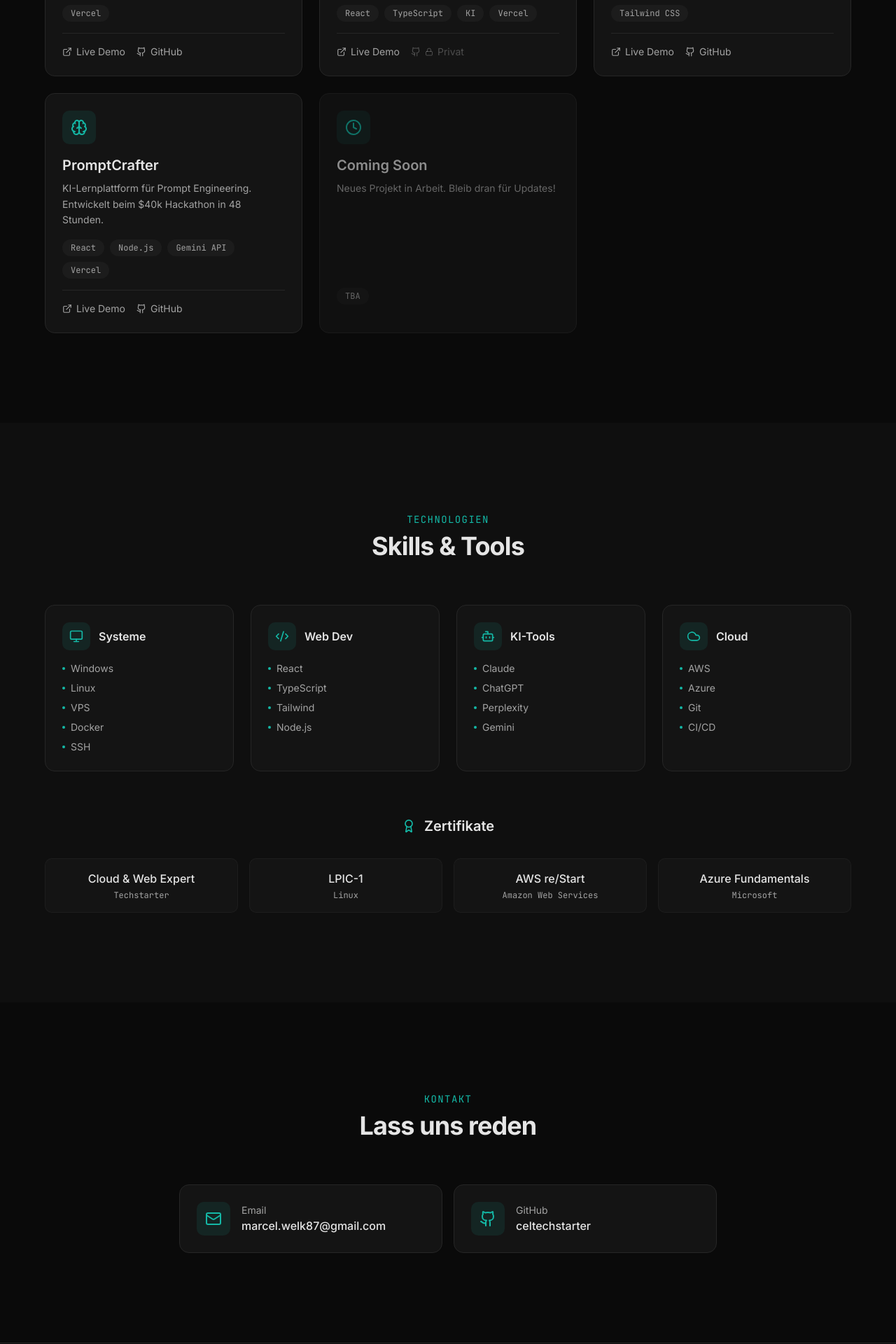
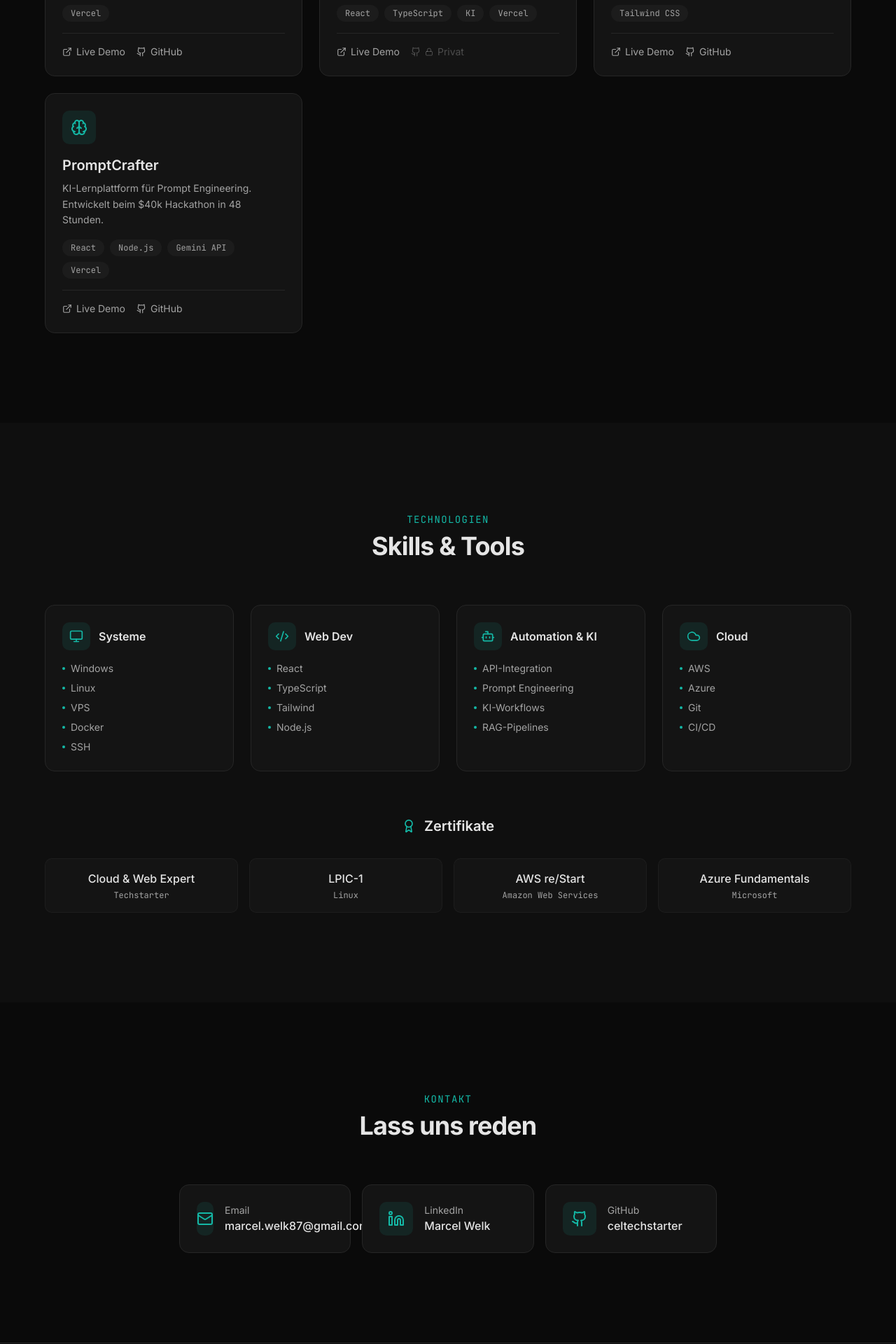
Before and after one commit to celtechstarter/portfolio, a Next.js app: page / in a window 1280 px wide. Shown: the part 1340-3260 px from the top of the page at 70% size. Built offline with nearby package versions, Linux system fonts and the light colour scheme.

Commit message:
cleanup: remove AI tooling artifacts, add LinkedIn, update skills

```diff
--- a/components/contact.tsx
+++ b/components/contact.tsx
@@ -1,4 +1,4 @@
-import { Mail, Github } from "lucide-react"
+import { Mail, Github, Linkedin } from "lucide-react"
 
 const contactLinks = [
   {
@@ -6,6 +6,12 @@ const contactLinks = [
     value: "marcel.welk87@gmail.com",
     href: "mailto:marcel.welk87@gmail.com",
     icon: <Mail size={24} />,
+  },
+  {
+    label: "LinkedIn",
+    value: "Marcel Welk",
+    href: "https://www.linkedin.com/in/marcel-welk-572a412ab/",
+    icon: <Linkedin size={24} />,
   },
   {
     label: "GitHub",
@@ -28,7 +34,7 @@ export function Contact() {
           </h2>
         </div>
 
-        <div className="grid gap-4 sm:grid-cols-2">
+        <div className="grid gap-4 sm:grid-cols-3">
           {contactLinks.map((link) => (
             <a
               key={link.label}
--- a/components/projects.tsx
+++ b/components/projects.tsx
@@ -1,4 +1,4 @@
-import { ExternalLink, Github, Sparkles, Brain, Clock, Briefcase, Send, Lock, FileText } from "lucide-react"
+import { ExternalLink, Github, Sparkles, Brain, Briefcase, Send, Lock } from "lucide-react"
 
 interface Project {
   title: string
@@ -47,14 +47,6 @@ const projects: Project[] = [
     icon: <Brain size={24} />,
     liveUrl: "https://promptcrafter.vercel.app",
     githubUrl: "https://github.com/celtechstarter/promptcrafter",
-  },
-  {
-    title: "Coming Soon",
-    description:
-      "Neues Projekt in Arbeit. Bleib dran für Updates!",
-    tags: ["TBA"],
-    icon: <Clock size={24} />,
-    comingSoon: true,
   },
 ]
 
--- a/components/skills.tsx
+++ b/components/skills.tsx
@@ -29,9 +29,9 @@ const skillCategories: SkillCategory[] = [
     skills: ["React", "TypeScript", "Tailwind", "Node.js"],
   },
   {
-    title: "KI-Tools",
+    title: "Automation & KI",
     icon: <Bot size={20} />,
-    skills: ["Claude", "ChatGPT", "Perplexity", "Gemini"],
+    skills: ["API-Integration", "Prompt Engineering", "KI-Workflows", "RAG-Pipelines"],
   },
   {
     title: "Cloud",
```
Also changed, not shown: .claude/settings.local.json (deleted), 2 other files (tests, documents, lock files or other folders).
